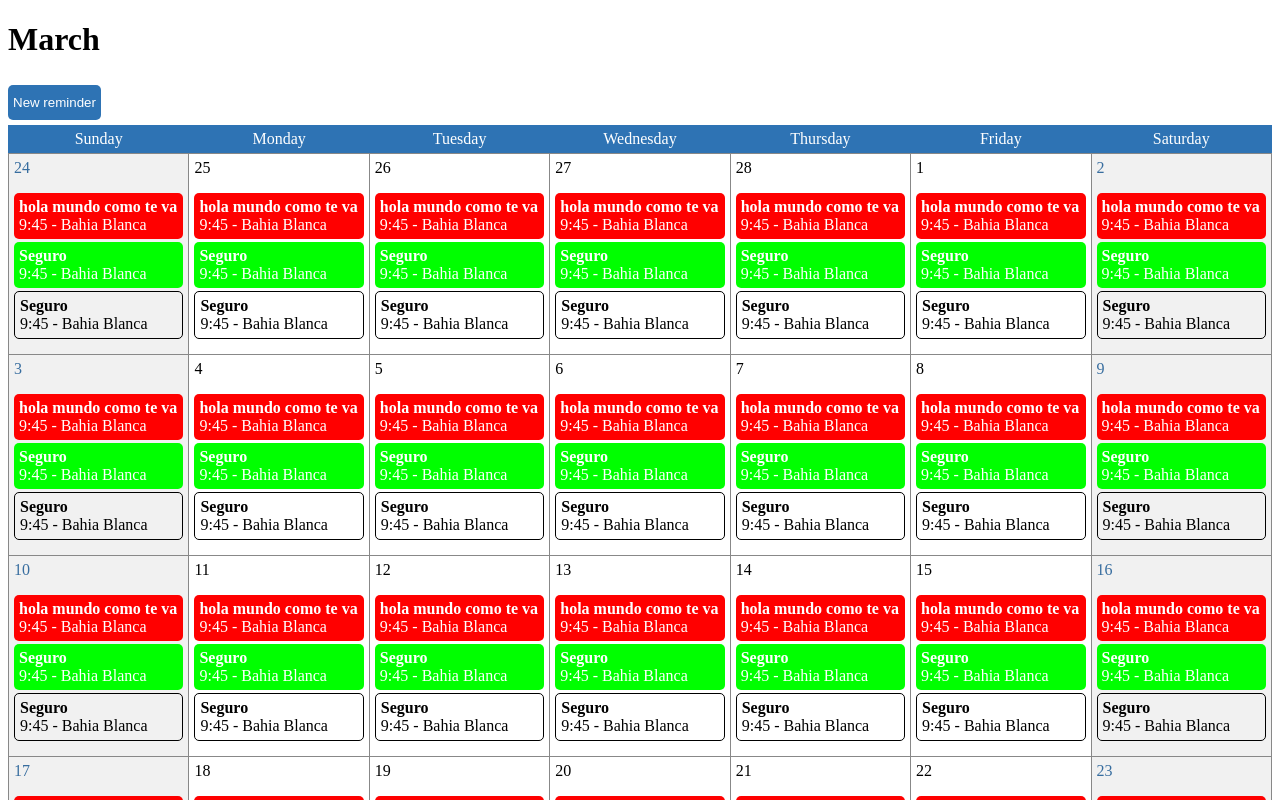
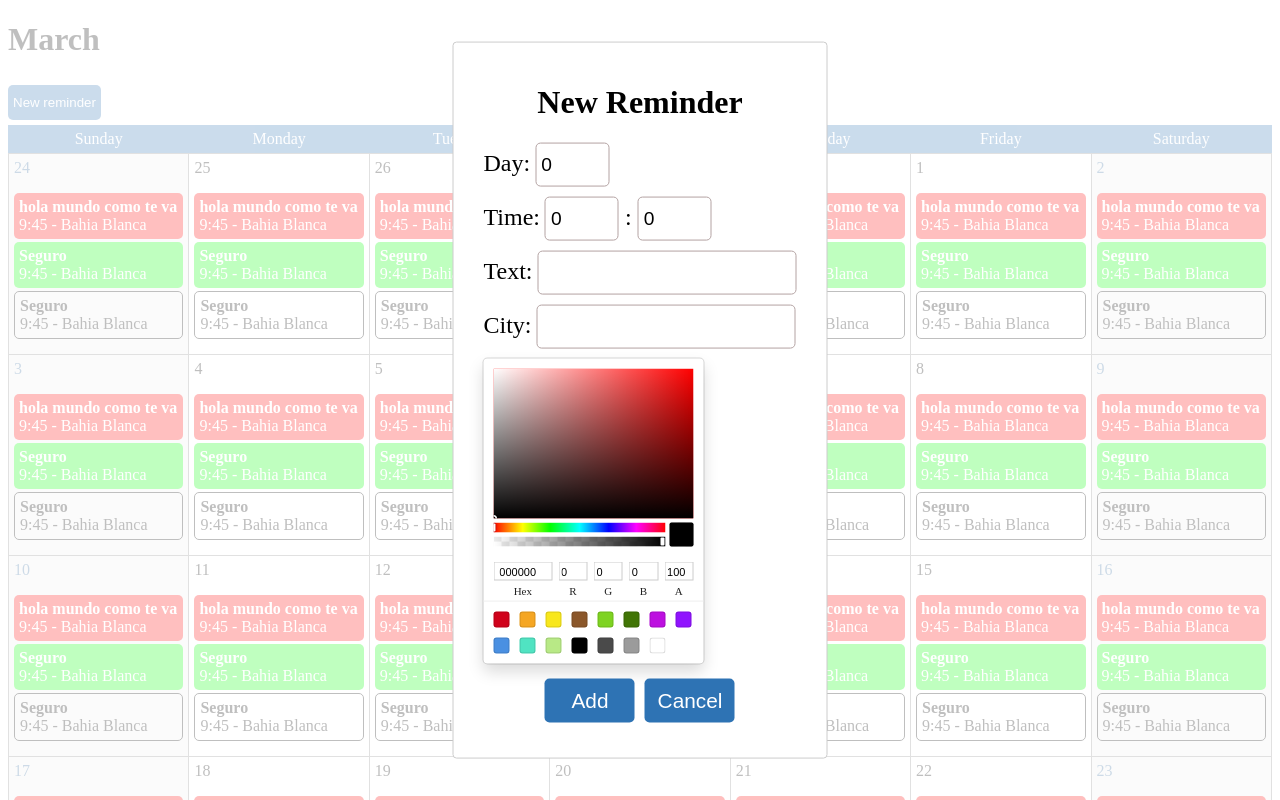
Before and after one commit to dezky/Calendar, a React (Create React App) app: page / in a window 1280 px wide. Both pictures are taken after a click on the button "New reminder". Shown: the top 800 px of the page. Built offline with nearby package versions, Linux system fonts and the light colour scheme.

Commit message:
Create new reminer component

```diff
--- a/package.json
+++ b/package.json
@@ -7,6 +7,7 @@
     "moment": "^2.24.0",
     "prop-types": "^15.7.2",
     "react": "^16.8.6",
+    "react-color": "^2.17.3",
     "react-dom": "^16.8.6",
     "react-modal": "^3.8.1",
     "react-redux": "^7.1.0",
--- a/src/components/presentation/month.js
+++ b/src/components/presentation/month.js
@@ -2,8 +2,10 @@ import React from 'react'
 import PropTypes from 'prop-types'
 import styled from 'styled-components'
 import { chunk } from 'lodash'
+import Modal from 'react-modal'
 
 import { Day } from './day'
+import { NewReminderComponent } from './newReminder'
 
 const getBorderLeftHeader = position => {
   if (position === 0) {
@@ -50,27 +52,66 @@ const Button = styled.button`
     cursor: pointer;
   }
 `
+const customStyles = {
+  content : {
+    top                   : '50%',
+    left                  : '50%',
+    right                 : 'auto',
+    bottom                : 'auto',
+    marginRight           : '-50%',
+    transform             : 'translate(-50%, -50%)'
+  }
+}
 
-const renderRowOfDays = (days, firstRow) => {
+Modal.setAppElement('#root');
+
+class Month extends React.Component {
+  static propTypes = {
+    month: PropTypes.object.isRequired
+  }
+
+  constructor(props) {
+    super(props)
+
+    this.state = {
+      showNewReminder: false
+    }
+  }
+
+  handleOpenModal = () => {
+    this.setState({ showNewReminder: true });
+  }
+
+  handleCloseModal = () => {
+    this.setState({ showNewReminder: false });
+  }
+
+  renderRowOfDays = (days, firstRow) => {
     return days.map((day, index) => {
       return <Day key={`day-${index}`} day={day} firstRow={firstRow}/>
     })
   }
-const renderDays = days => {
+
+  renderDays = days => {
     const rows = chunk(days, 7)
     return rows.map((row, index) => {
       const firstRow = index === 0
-    return <Row key={`row-${index}`}>{renderRowOfDays(row, firstRow)}</Row>
+      return <Row key={`row-${index}`}>{this.renderRowOfDays(row, firstRow)}</Row>
     })
   }
-const renderHeader = () => {
+
+  renderHeader = () => {
     return daysOfWeek.map((name, index) => {
       return <HeaderItem key={`header-${index}`} position={index}>{name}</HeaderItem>
     })
   }
 
-const Month = ({ month }) => {
-  const { name, days } = month
+  render() {
+    const { name, days } = this.props.month
+    const reminderProps = {
+      cancelCallback: this.handleCloseModal,
+      okCallback: this.handleCloseModal
+    }
 
     if (!days) {
       return null
@@ -79,12 +120,21 @@ const Month = ({ month }) => {
     return (
       <Wrapper>
         <h1>{name}</h1>
-      <Button>New reminder</Button>
-      <Row>{renderHeader()}</Row>
-      {renderDays(days)}
+        <Button onClick={this.handleOpenModal}>New reminder</Button>
+        <Modal
+          isOpen={this.state.showNewReminder}
+          style={customStyles}
+          contentLabel="Example Modal"
+        >
+          <NewReminderComponent {...reminderProps} />
+        </Modal>
+        <Row>{this.renderHeader()}</Row>
+        {this.renderDays(days)}
       </Wrapper>
     )
   }
+}
+
 
 Month.propTypes = {
   month: PropTypes.object.isRequired
--- /dev/null
+++ b/src/components/presentation/newReminder.js
@@ -0,0 +1,190 @@
+import React from 'react'
+import PropTypes from 'prop-types'
+import styled from 'styled-components'
+import { SketchPicker } from 'react-color'
+
+const Wrapper = styled.div`
+
+`
+const Title = styled.h1`
+  text-align: center;
+`
+const Row = styled.div`
+  margin: 10px;
+  font-size: 1.5rem;
+`
+const RowButton = styled(Row)`
+  text-align: center;
+`
+const Label = styled.label`
+  margin-right: 5px
+`
+const Input = styled.input`
+  border: 1px solid #B3A2A2;
+  padding: 10px 5px;
+  border-radius: 5px;
+  font-size: 1.2rem;
+`
+const Error = styled.p`
+  margin: 0;
+  color: #f00;
+  display: ${({ show }) => show ? 'block' : 'none'};
+`
+const Button = styled.button`
+  margin: 5px 0;
+  border-radius: 5px;
+  padding: 10px 5px;
+  border: none;
+  color: #fff;
+  background-color: #2e73b4;
+  outline: none;
+  width: 90px;
+  font-size: 1.3rem;
+  margin: 5px;
+
+  &:hover {
+    cursor: pointer;
+  }
+`
+
+class NewReminderComponent extends React.Component {
+  static propTypes = {
+    day: PropTypes.number,
+    reminder: PropTypes.object,
+    okCallback: PropTypes.func.isRequired,
+    cancelCallback: PropTypes.func.isRequired,
+    deleteCallback: PropTypes.func
+  }
+
+  static defaultProps = {
+    day: 0,
+    reminder: {},
+    deleteCallback: () => {}
+  }
+
+  constructor(props) {
+    super(props)
+
+    const { hour, minute, text, city, color } = props.reminder
+    this.state = {
+      day: props.day,
+      hour: hour ? hour : 0,
+      minute: minute ? minute : 0,
+      text: text ? text : '',
+      city: city ? city : '',
+      color: color ? color : '',
+      error: {
+        day: false,
+        hour: false,
+        minute: false,
+        text: false
+      }
+    }
+  }
+
+  checkErrors = () => {
+    const { day, hour, minute, text } = this.state
+    const error = {}
+
+    if (!day || day > 31 || day < 1) {
+      error.day = true
+    } else {
+      error.day = false
+    }
+
+    if (hour.length === 0 || hour < 0 || hour > 23) {
+      error.hour = true
+    } else {
+      error.day = false
+    }
+
+    if (minute.length === 0 || minute < 0 || minute > 59) {
+      error.minute = true
+    } else {
+      error.minute = false
+    }
+
+    if (text.length > 30) {
+      error.text = true
+    } else {
+      error.text = false
+    }
+
+    this.setState({error})
+
+  }
+
+  onChangeDay = evt => {
+    this.setState({day : evt.target.value }, () => {
+      this.checkErrors()
+    })
+  }
+
+  onChangeHour = evt => {
+    this.setState({ hour: evt.target.value })
+  }
+
+  onChangeMinute = evt => {
+    this.setState({ minute: evt.target.value })
+  }
+
+  onChangeText = evt => {
+    this.setState({ text: evt.target.value })
+  }
+
+  onChangeCity = evt => {
+    this.setState({ city: evt.target.value })
+  }
+
+  onChangeColor = color => {
+    this.setState({ color: color.hex })
+  }
+
+  render() {
+    const { cancelCallback, okCallback, reminder } = this.props
+    const { day, hour, minute, text, city, color, error } = this.state
+    const title = reminder.id ? 'Edit reminder' : 'New Reminder'
+
+    return (
+      <Wrapper>
+        <Title>{title}</Title>
+        <Row>
+          <Label htmlFor='day'>Day:</Label>
+          <Input id= 'day' type='number' value={day} onChange={ this.onChangeDay } min={1} max={31}/>
+          <Error show={error.day}>Incorrect day</Error>
+        </Row>
+        <Row>
+          <Label htmlFor='hour'>Time:</Label>
+          <Input id='hour' type='number' value={hour} onChange={ this.onChangeHour } min={0} max={23}/>
+          <span> : </span>
+          <Input type='number' value={minute} onChange={ this.onChangeMinute } min={0} max={59}/>
+          <Error show={error.hour}>Incorrect hour</Error>
+          <Error show={error.minute}>Incorrect minute</Error>
+        </Row>
+        <Row>
+          <Label htmlFor='text'>Text:</Label>
+          <Input id='text' type='text' value={text} onChange={ this.onChangeText } maxLength={30}/>
+          <Error show={error.text}>Max lenght 30 chars</Error>
+        </Row>
+        <Row>
+          <Label htmlFor='city'>City:</Label>
+          <Input id='city' type='text' value={city} onChange={ this.onChangeCity }/>
+        </Row>
+        <Row>
+          <SketchPicker
+            color={color}
+            onChangeComplete={ this.onChangeColor }
+          />
+        </Row>
+        <RowButton>
+          <Button onClick={() => console.log(this.state)}>Add</Button>
+          <Button onClick={cancelCallback}>Cancel</Button>
+        </RowButton>
+      </Wrapper>
+    )
+  }
+}
+
+export {
+  NewReminderComponent
+}
```
Also changed, not shown: 1 other file (tests, documents, lock files or other folders). Lines whose indentation alone changed are shown as unchanged.
